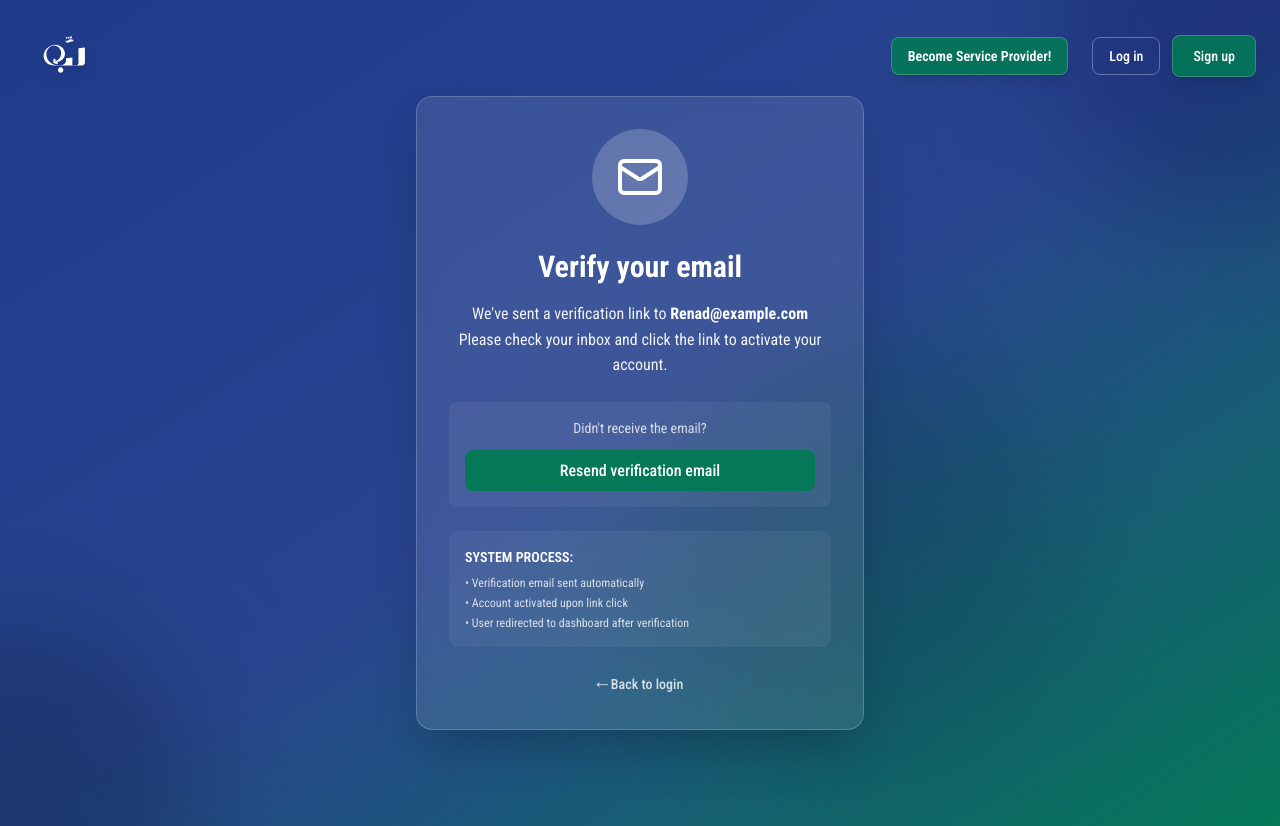
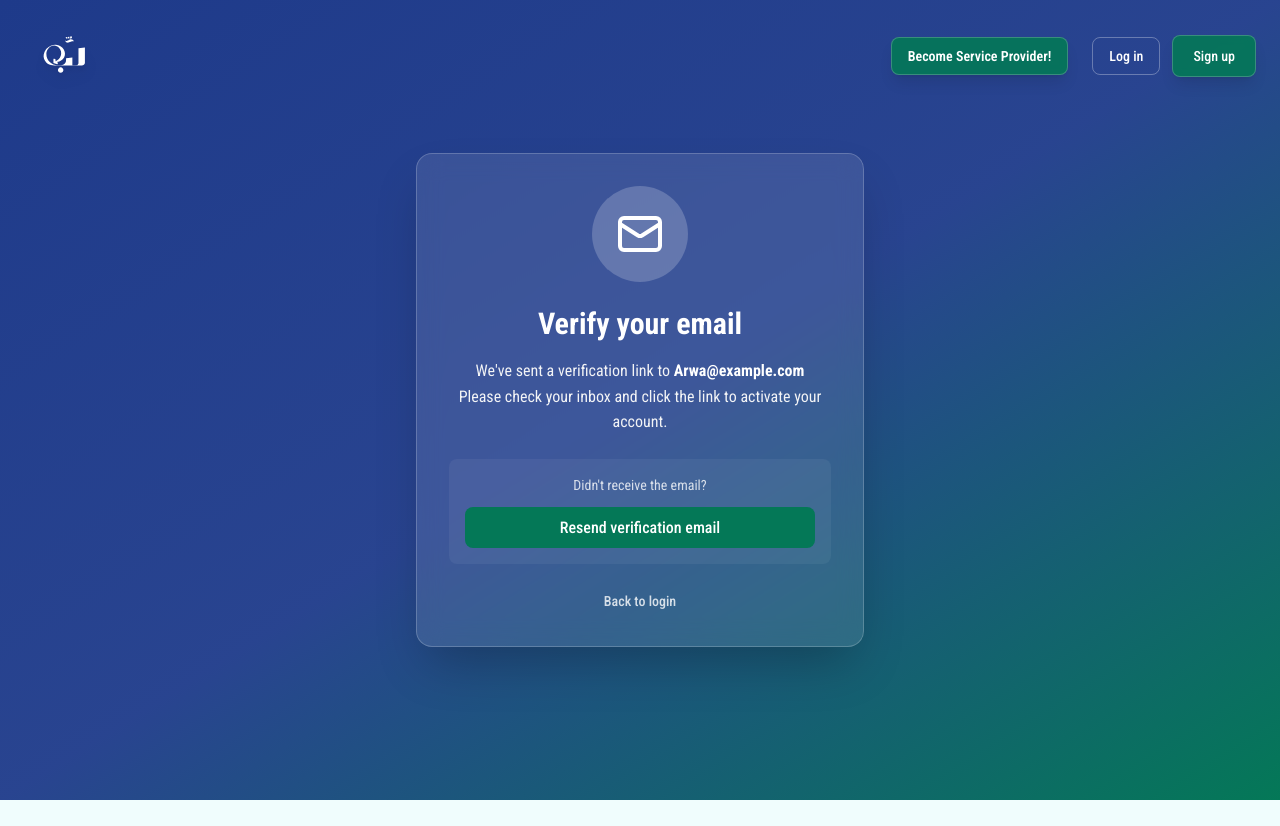
Before and after one commit to reyyynad/Labbi, a React (Vite) app: page /verify-email-provider in a window 1280 px wide. After the commit the page ends 800 px from the top, so only its background shows below. Built offline with nearby package versions, Linux system fonts and the light colour scheme.

Commit message:
Change verify emailstyling

```diff
--- a/src/pages/auth_registration/ForgotPassword.jsx
+++ b/src/pages/auth_registration/ForgotPassword.jsx
@@ -1,30 +1,22 @@
 import React, { useState } from 'react'
-import { useNavigate, Link } from 'react-router-dom'
+import { Link } from 'react-router-dom'
 import { validateEmail } from '../../utils/validation'
 import Header from '../../components/header/Header'
 import { Mail, ArrowLeft } from 'lucide-react'
 
 function ForgotPassword() {
-  const navigate = useNavigate()
-  const [formData, setFormData] = useState({
-    email: ''
-  })
+  const [formData, setFormData] = useState({ email: '' })
   const [errors, setErrors] = useState({})
   const [loading, setLoading] = useState(false)
   const [submitted, setSubmitted] = useState(false)
 
   const handleChange = (e) => {
     const { name, value } = e.target
-    setFormData(prev => ({
-      ...prev,
-      [name]: value
-    }))
-    if (errors[name]) {
-      setErrors(prev => ({ ...prev, [name]: '' }))
-    }
+    setFormData(prev => ({ ...prev, [name]: value }))
+    if (errors[name]) setErrors(prev => ({ ...prev, [name]: '' }))
   }
 
-  const handleSubmit = async (e) => {
+  const handleSubmit = (e) => {
     e.preventDefault()
 
     const newErrors = {}
@@ -38,8 +30,6 @@ function ForgotPassword() {
     }
 
     setLoading(true)
-
-    // Simulate API call
     setTimeout(() => {
       setLoading(false)
       setSubmitted(true)
@@ -47,19 +37,13 @@ function ForgotPassword() {
   }
 
   return (
-    <div className="min-h-screen bg-gray-50">
+    <>
       <Header transparent showAuthButtons />
 
-      {/* Gradient Background with Animated Blobs */}
-      <div className="relative bg-gradient-to-br from-[#1e3a8a] via-[#1e3a8a]/95 to-[#047857] text-white py-24 px-6 overflow-hidden">
-        <div className="absolute inset-0 overflow-hidden pointer-events-none">
-          <div className="absolute -top-40 -right-40 w-96 h-96 bg-[#1e3a8a] rounded-full mix-blend-multiply filter blur-3xl opacity-30 animate-blob"></div>
-          <div className="absolute -bottom-40 -left-40 w-96 h-96 bg-[#065f46] rounded-full mix-blend-multiply filter blur-3xl opacity-30 animate-blob animation-delay-2000"></div>
-          <div className="absolute top-1/2 left-1/2 transform -translate-x-1/2 -translate-y-1/2 w-96 h-96 bg-[#047857] rounded-full mix-blend-multiply filter blur-3xl opacity-20 animate-blob animation-delay-4000"></div>
-        </div>
+      <div className="min-h-screen bg-gradient-to-br from-[#1e3a8a] via-[#1e3a8a]/95 to-[#047857] text-white flex items-center justify-center py-16 px-6">
+        <div className="max-w-md w-full">
+          <div className="bg-white/10 backdrop-blur-md rounded-2xl shadow-2xl p-8 border border-white/20">
 
-        <div className="relative z-10 max-w-md mx-auto">
-          <div className="bg-white/10 backdrop-blur-md rounded-2xl shadow-2xl p-8 border border-white/20">
             {!submitted ? (
               <>
                 <h1 className="text-3xl font-bold mb-2 text-center">Forgot Password?</h1>
@@ -98,10 +82,7 @@ function ForgotPassword() {
                     {loading ? 'Sending...' : 'Send Reset Link'}
                   </button>
 
-                  <Link
-                    to="/login"
-                    className="flex items-center justify-center gap-2 text-sm text-white/80 hover:text-white transition-colors"
-                  >
+                  <Link to="/login" className="flex items-center justify-center gap-2 text-sm text-white/80 hover:text-white transition-colors">
                     <ArrowLeft size={16} />
                     Back to Login
                   </Link>
@@ -128,20 +109,18 @@ function ForgotPassword() {
                   >
                     Resend Email
                   </button>
-                  <Link
-                    to="/login"
-                    className="flex items-center justify-center gap-2 text-sm text-white/80 hover:text-white transition-colors"
-                  >
+                  <Link to="/login" className="flex items-center justify-center gap-2 text-sm text-white/80 hover:text-white transition-colors">
                     <ArrowLeft size={16} />
                     Back to Login
                   </Link>
                 </div>
               </div>
             )}
+
           </div>
         </div>
       </div>
-    </div>
+    </>
   )
 }
 
--- a/src/pages/auth_registration/VerifyEmail.jsx
+++ b/src/pages/auth_registration/VerifyEmail.jsx
@@ -51,14 +51,6 @@ function VerifyEmail() {
               </button>
             </div>
 
-            <div className="bg-white/5 rounded-lg p-4 mb-6 text-left">
-              <h3 className="text-sm font-semibold text-white mb-2">SYSTEM PROCESS:</h3>
-              <ul className="text-xs text-white/80 space-y-1">
-                <li>• Verification email sent automatically</li>
-                <li>• Account activated upon link click</li>
-                <li>• User redirected to dashboard after verification</li>
-              </ul>
-            </div>
 
             <Link
               to="/login"
--- a/src/pages/auth_registration/VerifyEmailProvider.jsx
+++ b/src/pages/auth_registration/VerifyEmailProvider.jsx
@@ -1,32 +1,24 @@
 import React from 'react'
-import { useNavigate, useLocation, Link } from 'react-router-dom'
+import { useLocation, Link } from 'react-router-dom'
 import Header from '../../components/header/Header'
 import { Mail } from 'lucide-react'
 
 function VerifyEmailProvider() {
-  const navigate = useNavigate()
   const location = useLocation()
-  const email = location.state?.email || 'Renad@example.com'
+  const email = location.state?.email || 'Arwa@example.com'
 
   const handleResend = () => {
     console.log('Resending verification email to:', email)
-    // In a real app, this would call an API
   }
 
   return (
-    <div className="min-h-screen bg-gray-50">
+    <>
       <Header transparent showAuthButtons />
 
-      {/* Gradient Background with Animated Blobs */}
-      <div className="relative bg-gradient-to-br from-[#1e3a8a] via-[#1e3a8a]/95 to-[#047857] text-white py-24 px-6 overflow-hidden">
-        <div className="absolute inset-0 overflow-hidden pointer-events-none">
-          <div className="absolute -top-40 -right-40 w-96 h-96 bg-[#1e3a8a] rounded-full mix-blend-multiply filter blur-3xl opacity-30 animate-blob"></div>
-          <div className="absolute -bottom-40 -left-40 w-96 h-96 bg-[#065f46] rounded-full mix-blend-multiply filter blur-3xl opacity-30 animate-blob animation-delay-2000"></div>
-          <div className="absolute top-1/2 left-1/2 transform -translate-x-1/2 -translate-y-1/2 w-96 h-96 bg-[#047857] rounded-full mix-blend-multiply filter blur-3xl opacity-20 animate-blob animation-delay-4000"></div>
-        </div>
+      <div className="min-h-screen bg-gradient-to-br from-[#1e3a8a] via-[#1e3a8a]/95 to-[#047857] text-white flex items-center justify-center py-16 px-6">
+        <div className="max-w-md w-full">
+          <div className="bg-white/10 backdrop-blur-md rounded-2xl shadow-2xl p-8 border border-white/20 text-center">
 
-        <div className="relative z-10 max-w-md mx-auto">
-          <div className="bg-white/10 backdrop-blur-md rounded-2xl shadow-2xl p-8 border border-white/20 text-center">
             <div className="flex justify-center mb-6">
               <div className="w-24 h-24 rounded-full bg-white/20 flex items-center justify-center">
                 <Mail className="w-12 h-12 text-white" />
@@ -51,25 +43,17 @@ function VerifyEmailProvider() {
               </button>
             </div>
 
-            <div className="bg-white/5 rounded-lg p-4 mb-6 text-left">
-              <h3 className="text-sm font-semibold text-white mb-2">SYSTEM PROCESS:</h3>
-              <ul className="text-xs text-white/80 space-y-1">
-                <li>• Verification email sent automatically</li>
-                <li>• Account activated upon link click</li>
-                <li>• User redirected to dashboard after verification</li>
-              </ul>
-            </div>
-
             <Link
-              to="/login-provider"
+              to="/login"
               className="text-white/80 hover:text-white text-sm font-medium inline-flex items-center gap-2"
             >
-              ← Back to login
+              Back to login
             </Link>
+
           </div>
         </div>
       </div>
-    </div>
+    </>
   )
 }
 
```
